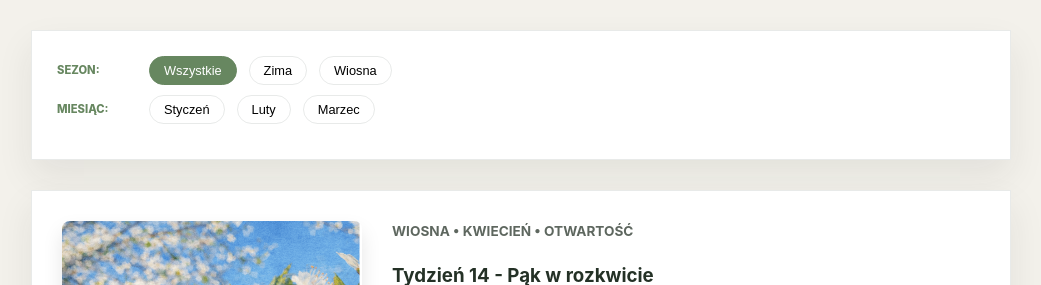
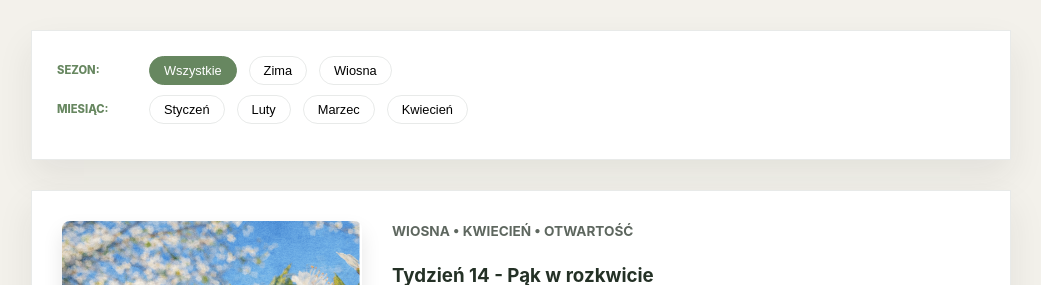
Before and after one commit to akonkia/domeknadrzewie, a Jekyll site: the page materialy/kapiele_miejskie/index.html, which Jekyll copies as it is, in a window 1280 px wide and 1167 px high. Shown: the part 389-674 px from the top of the window, without its empty margins (119-1160 px from the left). Built offline with Jekyll 4.4.1, drawn with Linux system fonts in a browser that asks for light colours.

Commit message:
Update index.html

```diff
--- a/materialy/kapiele_miejskie/index.html
+++ b/materialy/kapiele_miejskie/index.html
@@ -145,6 +145,7 @@
         <button class="filter-btn" data-type="month" data-val="Styczeń" onclick="applyFilter(this)">Styczeń</button>
         <button class="filter-btn" data-type="month" data-val="Luty" onclick="applyFilter(this)">Luty</button>
         <button class="filter-btn" data-type="month" data-val="Marzec" onclick="applyFilter(this)">Marzec</button>
+        <button class="filter-btn" data-type="month" data-val="Marzec" onclick="applyFilter(this)">Kwiecień</button>
       </div>
     </nav>
 
```
